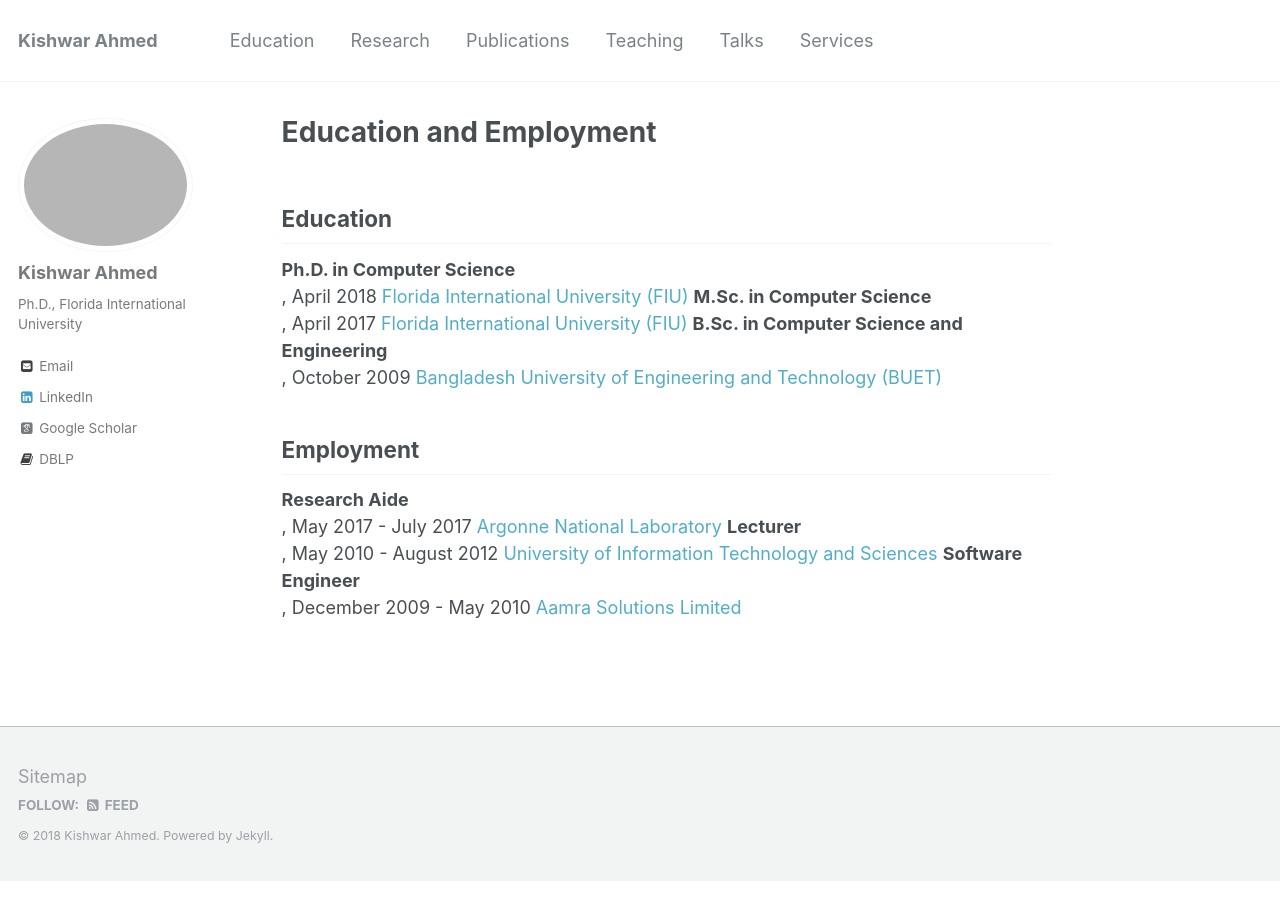
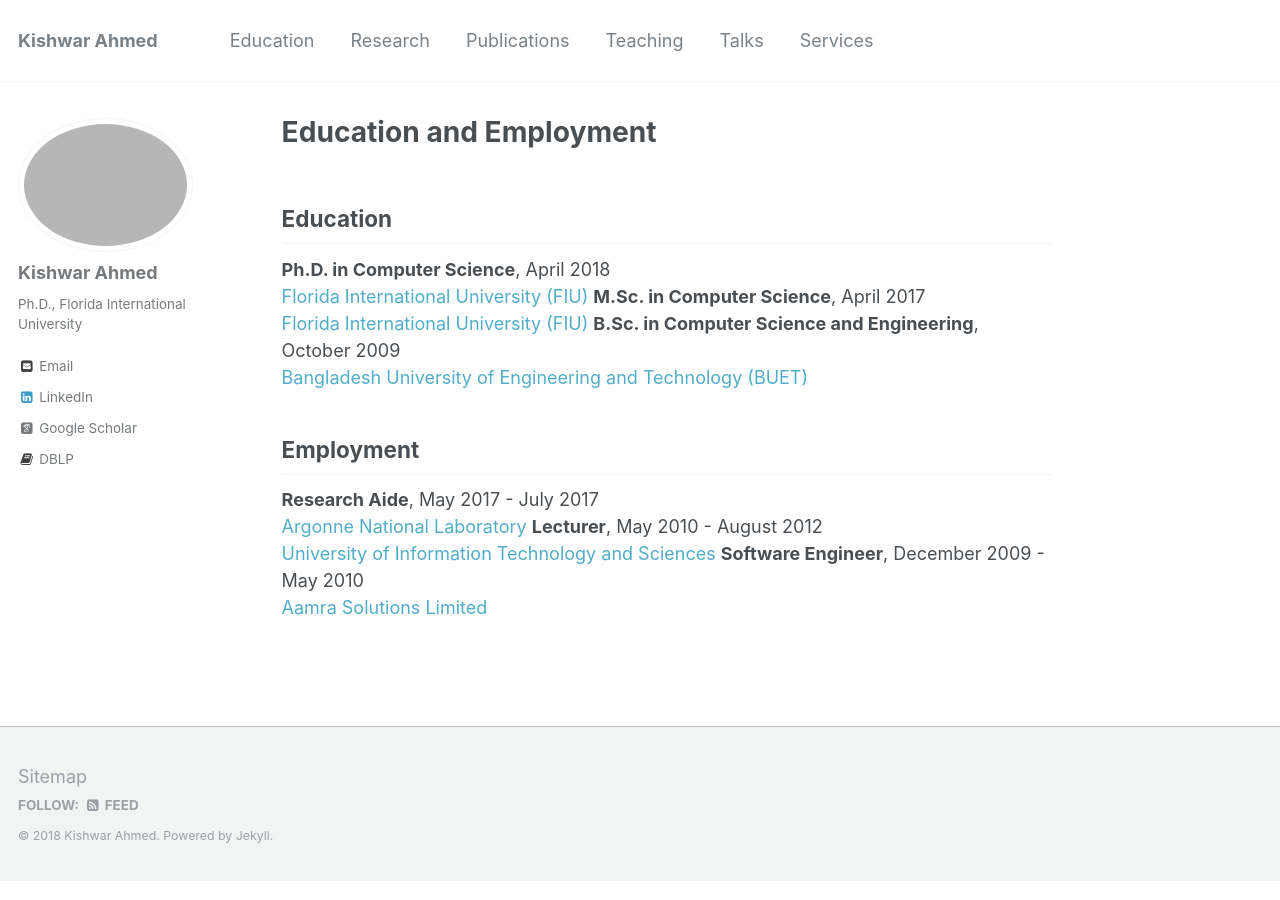
Before and after one commit to kishwarbd/kishwarbd.github.io, a Jekyll site: the page built from _pages/education.md, in a window 1280 px wide. Built offline with Jekyll 4.4.1, drawn with Linux system fonts in a browser that asks for light colours; some web fonts are replaced.

Commit message:
more updates.

```diff
--- a/_pages/education.md
+++ b/_pages/education.md
@@ -6,18 +6,18 @@ author_profile: true
 
 ## Education
 
-**Ph.D. in Computer Science**<br/>, April 2018
+**Ph.D. in Computer Science**, April 2018<br/>
 [Florida International University (FIU)](https://www.fiu.edu)
-**M.Sc. in Computer Science**<br/>, April 2017
+**M.Sc. in Computer Science**, April 2017<br/>
 [Florida International University (FIU)](https://www.fiu.edu)
-**B.Sc. in Computer Science and Engineering**<br/>, October 2009
+**B.Sc. in Computer Science and Engineering**, October 2009<br/>
 [Bangladesh University of Engineering and Technology (BUET)](http://buet.ac.bd)
 
 ## Employment
 
-**Research Aide**<br/>, May 2017 - July 2017
+**Research Aide**, May 2017 - July 2017<br/>
 [Argonne National Laboratory](https://www.anl.gov/)
-**Lecturer**<br/>, May 2010 - August 2012
+**Lecturer**, May 2010 - August 2012<br/>
 [University of Information Technology and Sciences](https://www.uits.edu.bd/)
-**Software Engineer**<br/>, December 2009 - May 2010
+**Software Engineer**, December 2009 - May 2010<br/>
 [Aamra Solutions Limited](https://www.aamra.com.bd/)
```
